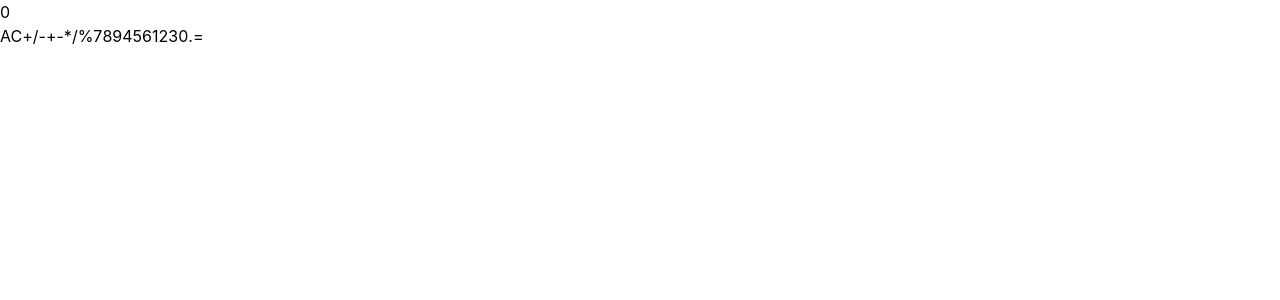
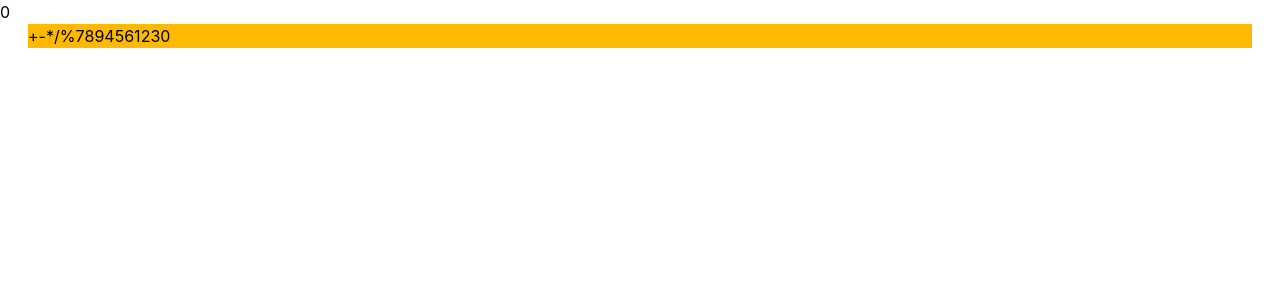
Before and after one commit to Zerro2003/Calcula, a React (Vite) app: page / in a window 1280 px wide. Shown: the top 300 px of the page. Built offline with nearby package versions, Linux system fonts and the light colour scheme.

Commit message:
refactor: enhance ButtonGrid component to handle button clicks for digits and operations

```diff
--- a/src/comps/ButtonGrid.tsx
+++ b/src/comps/ButtonGrid.tsx
@@ -26,9 +26,28 @@ export default function ButtonGrid() {
 
   return (
     <>
-      {buttons.map((button) => (
-        <Button key={button} value={button} />
-      ))}
+      <div className="bg-amber-400 h-full mx-7">
+        {buttons.map((button) => {
+          if ("0123456789".includes(button)) {
+            return (
+              <Button
+                key={button}
+                value={button}
+                onClick={() => handleDig(button)}
+              />
+            );
+          } else if ("+-*/%".includes(button)) {
+            return (
+              <Button
+                key={button}
+                value={button}
+                onClick={() => handleOpe(button as Ope)}
+              />
+            );
+          }
+          return null;
+        })}
+      </div>
     </>
   );
 }
```
